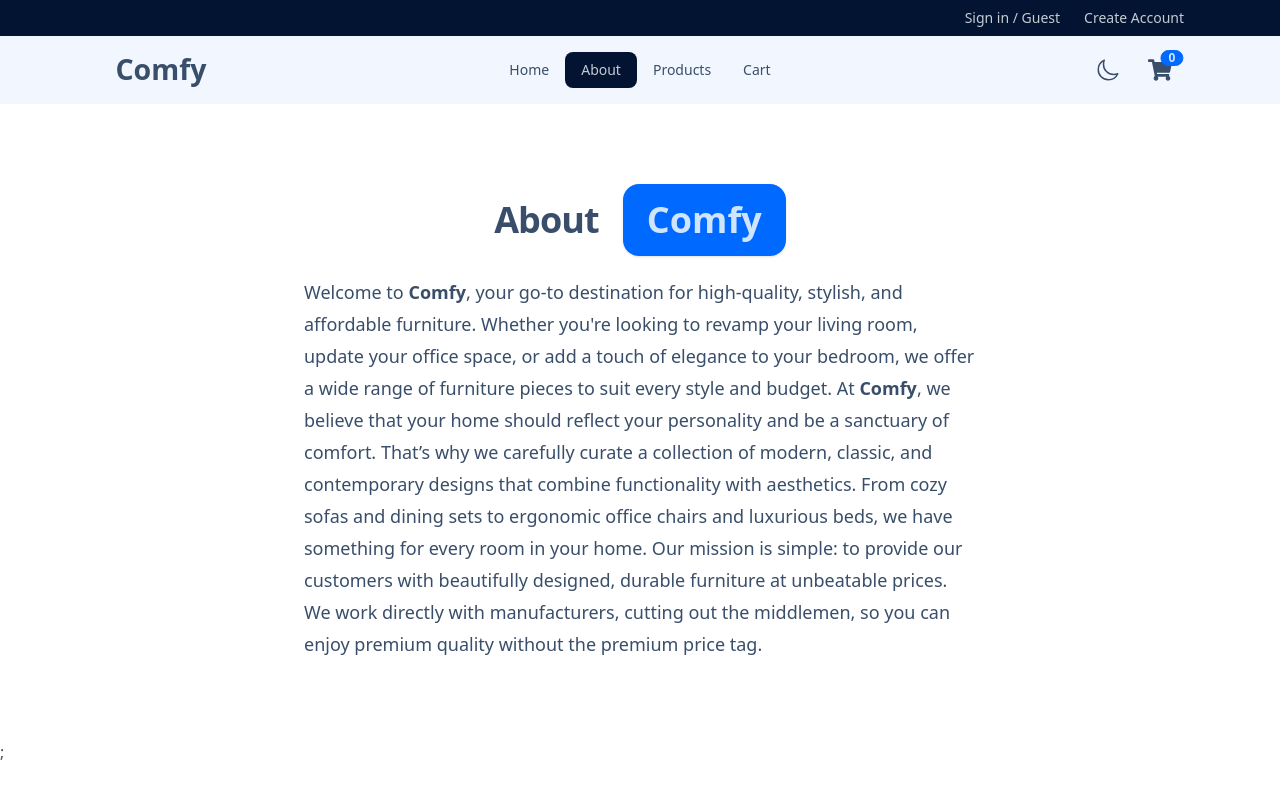
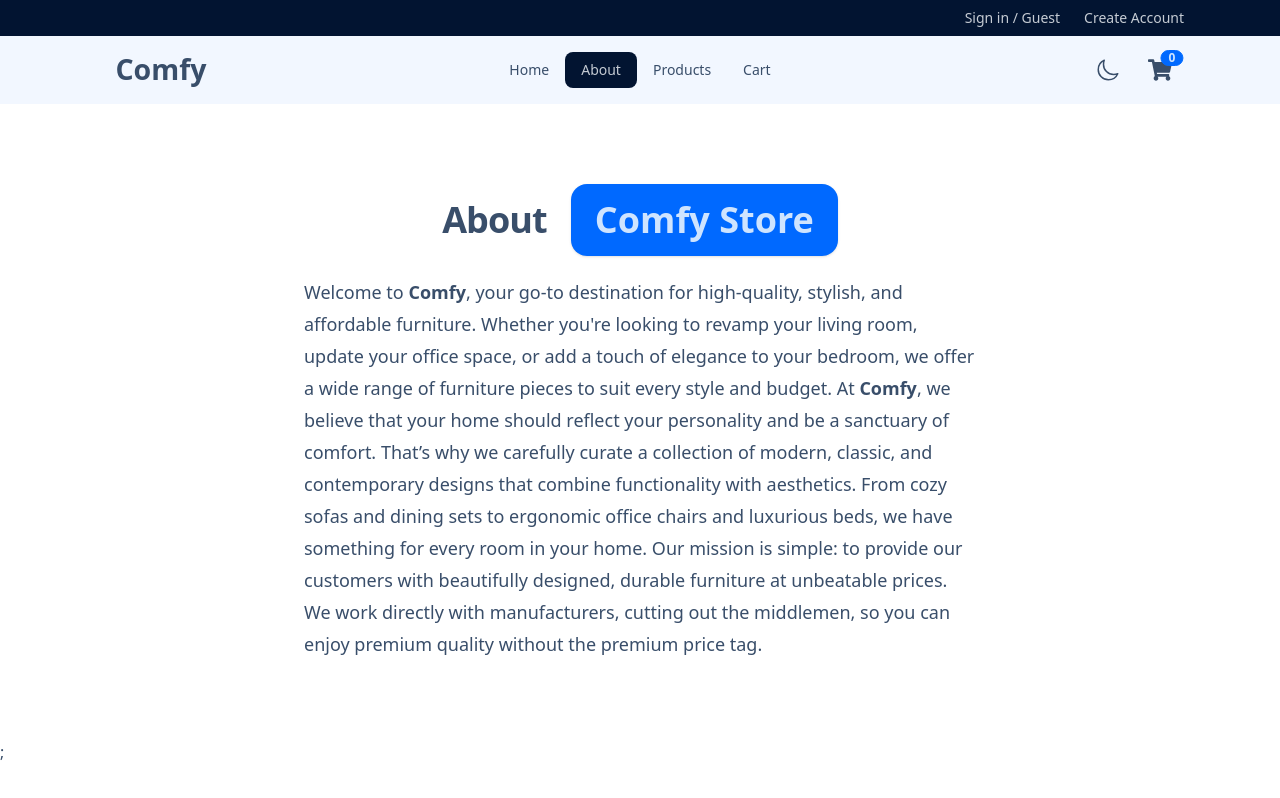
Before and after one commit to Jackster042/ComfyStore, a React (Vite) app: page /about in a window 1280 px wide. Built offline with nearby package versions, Linux system fonts and the light colour scheme.

Commit message:
minor test

```diff
--- a/src/pages/About.jsx
+++ b/src/pages/About.jsx
@@ -10,7 +10,7 @@ const About = () => {
         <div className="stats bg-primary shadow">
           <div className="stat">
             <div className="stat-title text-primary-content text-4xl font-bold ">
-              Comfy
+              Comfy Store
             </div>
           </div>
         </div>
```
